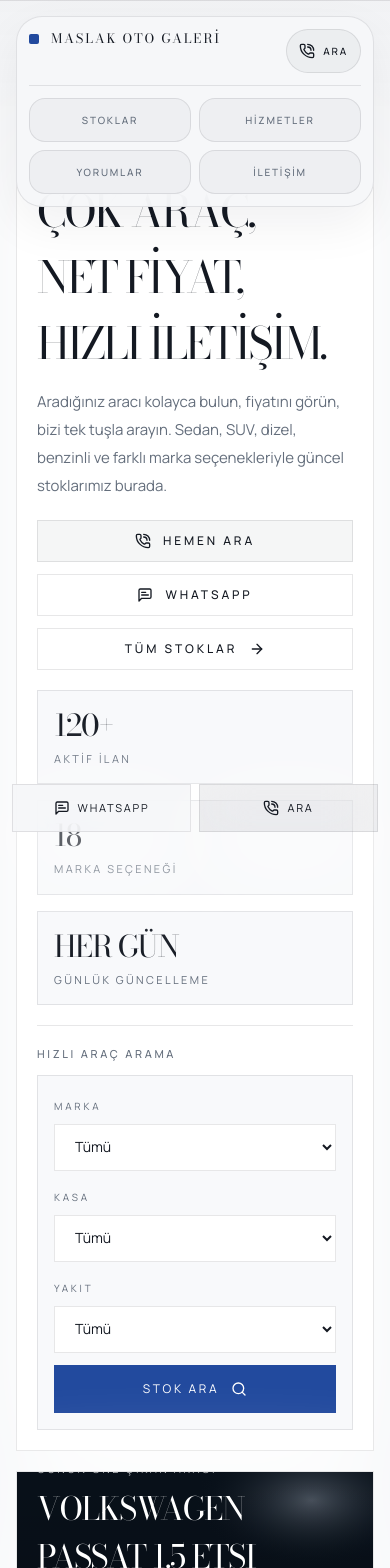
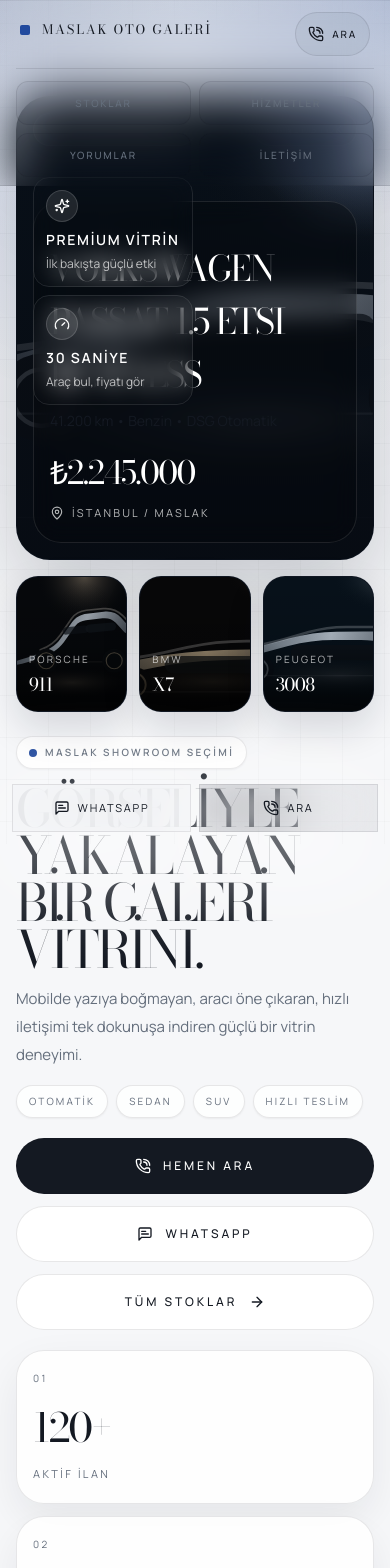
Before and after one commit to alitoprak28/Galeriprojem, a Next.js app: page / in a window 390 px wide. Shown: the top 1568 px of the page. Built offline with nearby package versions, Linux system fonts and the light colour scheme.

Commit message:
Refresh mobile hero experience

```diff
--- a/app/globals.css
+++ b/app/globals.css
@@ -29,7 +29,10 @@ html {
 body {
   min-height: 100vh;
   background-color: rgb(var(--background));
-  background-image: linear-gradient(180deg, rgb(var(--background)), rgb(var(--background)));
+  background-image:
+    radial-gradient(circle at top left, rgb(var(--accent) / 0.14), transparent 24rem),
+    radial-gradient(circle at top right, rgb(var(--foreground) / 0.05), transparent 28rem),
+    linear-gradient(180deg, rgb(var(--background)), rgb(var(--background)));
   color: rgb(var(--foreground));
   font-family: var(--font-sans), sans-serif;
 }
@@ -41,7 +44,12 @@ body::before {
   inset: 0;
   z-index: -1;
   opacity: 1;
-  background-image: linear-gradient(180deg, rgb(var(--foreground) / 0.02), transparent 14%);
+  background-image:
+    linear-gradient(180deg, rgb(var(--foreground) / 0.025), transparent 16%),
+    linear-gradient(90deg, rgb(var(--foreground) / 0.025) 1px, transparent 1px),
+    linear-gradient(rgb(var(--foreground) / 0.025) 1px, transparent 1px);
+  background-size: auto, 42px 42px, 42px 42px;
+  background-position: 0 0, center, center;
 }
 
 body::after {
@@ -50,7 +58,7 @@ body::after {
   position: fixed;
   inset: 0;
   z-index: -1;
-  background-image: none;
+  background-image: radial-gradient(circle at 50% 0%, rgb(var(--accent) / 0.08), transparent 34rem);
 }
 
 * {
--- a/components/layout/navbar.tsx
+++ b/components/layout/navbar.tsx
@@ -30,19 +30,19 @@ export function Navbar() {
       initial={{ y: -24, opacity: 0 }}
       animate={{ y: 0, opacity: 1 }}
       transition={{ duration: 0.7, ease: [0.22, 1, 0.36, 1] }}
-      className="fixed inset-x-0 top-0 z-50"
+      className="fixed inset-x-0 top-0 z-50 border-b border-foreground/10 bg-background/94 backdrop-blur-xl"
     >
-      <div className="page-shell pt-4 sm:pt-6">
+      <div className="page-shell">
         <div
           className={cn(
-            "rounded-[26px] border bg-background/95 px-3 py-3 backdrop-blur-xl transition-all duration-300 sm:px-5 sm:py-4 lg:px-6",
+            "px-0 py-2 transition-all duration-300 sm:px-0 sm:py-3",
             scrolled
-              ? "border-foreground/10 shadow-panel"
-              : "border-foreground/10 shadow-[0_18px_48px_rgba(15,23,42,0.06)]"
+              ? "shadow-[0_14px_30px_rgba(15,23,42,0.06)]"
+              : ""
           )}
         >
-          <div className="flex items-start justify-between gap-3">
-            <Link href="/" className="group inline-flex min-w-0 items-center gap-3">
+          <div className="flex items-start justify-between gap-3 px-1 py-1 sm:px-0">
+            <Link href="/" className="group inline-flex min-w-0 items-center gap-3 py-2">
               <span className="h-2.5 w-2.5 rounded-sm bg-accent" />
               <div className="min-w-0">
                 <p className="truncate font-display text-[13px] uppercase tracking-[0.14em] text-foreground sm:text-xl">
@@ -85,7 +85,7 @@ export function Navbar() {
             </div>
           </div>
 
-          <nav className="mt-3 grid grid-cols-2 gap-2 border-t border-foreground/10 pt-3 lg:hidden">
+          <nav className="mt-2 grid grid-cols-2 gap-2 border-t border-foreground/10 pt-3 lg:hidden">
             {links.map((link) => {
               const active = link.href === "/gallery" ? pathname === "/gallery" : false;
 
@@ -94,7 +94,7 @@ export function Navbar() {
                   key={link.href}
                   href={link.href}
                   className={cn(
-                    "inline-flex min-h-11 items-center justify-center rounded-2xl border border-foreground/10 bg-foreground/[0.03] px-4 py-3 text-[10px] font-medium uppercase tracking-[0.18em] text-muted transition hover:border-foreground/20 hover:text-foreground sm:text-[11px]",
+                    "inline-flex min-h-11 items-center justify-center rounded-xl border border-foreground/10 bg-foreground/[0.03] px-4 py-3 text-[10px] font-medium uppercase tracking-[0.18em] text-muted transition hover:border-foreground/20 hover:text-foreground sm:text-[11px]",
                     active && "border-accent/20 bg-accent text-white shadow-sm hover:text-white"
                   )}
                 >
--- a/components/sections/hero-search-panel.tsx
+++ b/components/sections/hero-search-panel.tsx
@@ -36,14 +36,14 @@ export function HeroSearchPanel() {
   return (
     <form
       onSubmit={handleSubmit}
-      className="grid gap-3 border border-foreground/10 bg-background/70 p-4 sm:grid-cols-[1fr_1fr_1fr_auto] sm:p-5"
+      className="grid gap-3 rounded-[26px] border border-foreground/10 bg-background/75 p-4 shadow-[0_16px_40px_rgba(15,23,42,0.06)] sm:grid-cols-[1fr_1fr_1fr_auto] sm:p-5"
     >
       <label className="space-y-2">
         <span className="text-[10px] uppercase tracking-[0.28em] text-muted">Marka</span>
         <select
           value={brand}
           onChange={(event) => setBrand(event.target.value)}
-          className="w-full border border-foreground/10 bg-panel px-4 py-3 text-sm text-foreground outline-none transition focus:border-accent"
+          className="w-full rounded-full border border-foreground/10 bg-panel px-4 py-3 text-sm text-foreground outline-none transition focus:border-accent"
         >
           {quickFinderOptions.brands.map((item) => (
             <option key={item} value={item}>
@@ -58,7 +58,7 @@ export function HeroSearchPanel() {
         <select
           value={bodyStyle}
           onChange={(event) => setBodyStyle(event.target.value)}
-          className="w-full border border-foreground/10 bg-panel px-4 py-3 text-sm text-foreground outline-none transition focus:border-accent"
+          className="w-full rounded-full border border-foreground/10 bg-panel px-4 py-3 text-sm text-foreground outline-none transition focus:border-accent"
         >
           {quickFinderOptions.bodyStyles.map((item) => (
             <option key={item} value={item}>
@@ -73,7 +73,7 @@ export function HeroSearchPanel() {
         <select
           value={fuel}
           onChange={(event) => setFuel(event.target.value)}
-          className="w-full border border-foreground/10 bg-panel px-4 py-3 text-sm text-foreground outline-none transition focus:border-accent"
+          className="w-full rounded-full border border-foreground/10 bg-panel px-4 py-3 text-sm text-foreground outline-none transition focus:border-accent"
         >
           {quickFinderOptions.fuels.map((item) => (
             <option key={item} value={item}>
@@ -85,7 +85,7 @@ export function HeroSearchPanel() {
 
       <button
         type="submit"
-        className="inline-flex min-h-12 items-center justify-center gap-3 border border-accent bg-accent px-5 py-3 text-xs uppercase tracking-[0.22em] text-white transition hover:opacity-90 sm:min-h-0 sm:tracking-[0.28em]"
+        className="inline-flex min-h-12 items-center justify-center gap-3 rounded-full border border-accent bg-accent px-5 py-3 text-xs uppercase tracking-[0.22em] text-white transition hover:opacity-90 sm:min-h-0 sm:tracking-[0.28em]"
       >
         Stok Ara
         <Search className="h-4 w-4" />
--- a/components/sections/hero-section.tsx
+++ b/components/sections/hero-section.tsx
@@ -1,69 +1,233 @@
 "use client";
 
 import Link from "next/link";
-import { ArrowRight, MapPin, MessageSquareText, PhoneCall } from "lucide-react";
+import {
+  ArrowRight,
+  Gauge,
+  MapPin,
+  MessageSquareText,
+  PhoneCall,
+  ShieldCheck,
+  Sparkles,
+  Star
+} from "lucide-react";
 import { motion } from "framer-motion";
 
 import { HeroSearchPanel } from "@/components/sections/hero-search-panel";
+import { ParallaxMedia } from "@/components/ui/parallax-media";
 import { blurDataURLBySlug, dealershipInfo, storyMetrics, vehicles } from "@/lib/gallery-data";
-import { ParallaxMedia } from "@/components/ui/parallax-media";
 
 const heroVehicle =
   vehicles.find((vehicle) => vehicle.slug === "volkswagen-passat-business-1-5-etsi") ?? vehicles[0];
 
+const previewVehicles = [
+  "porsche-911-turbo-s",
+  "bmw-x7-m60i-xdrive",
+  "peugeot-3008-allure"
+]
+  .map((slug) => vehicles.find((vehicle) => vehicle.slug === slug))
+  .filter((vehicle): vehicle is (typeof vehicles)[number] => Boolean(vehicle));
+
+const heroPills = ["Otomatik", "Sedan", "SUV", "Hızlı teslim"];
+
+const heroNotes = [
+  {
+    icon: Sparkles,
+    value: "Premium vitrin",
+    label: "İlk bakışta güçlü etki"
+  },
+  {
+    icon: Gauge,
+    value: "30 saniye",
+    label: "Araç bul, fiyatı gör"
+  },
+  {
+    icon: ShieldCheck,
+    value: "Net bilgi",
+    label: "Ekspertiz ve arama akışı hazır"
+  }
+];
+
 export function HeroSection() {
   return (
-    <section className="pt-28 sm:pt-32">
-      <div className="page-shell">
-        <div className="grid gap-5 lg:grid-cols-[1.1fr_0.9fr] lg:gap-6">
+    <section className="relative overflow-hidden pt-24 sm:pt-28 lg:pt-32">
+      <div
+        aria-hidden
+        className="absolute inset-x-0 top-0 -z-10 h-[32rem] bg-[radial-gradient(circle_at_top_right,rgba(34,74,158,0.22),transparent_34%),radial-gradient(circle_at_top_left,rgba(15,23,42,0.08),transparent_30%)]"
+      />
+
+      <div className="page-shell relative">
+        <div className="grid gap-6 lg:grid-cols-[0.95fr_1.05fr] lg:items-center lg:gap-8">
+          <motion.div
+            initial={{ opacity: 0, y: 18 }}
+            animate={{ opacity: 1, y: 0 }}
+            transition={{ duration: 0.7, delay: 0.04, ease: [0.22, 1, 0.36, 1] }}
+            className="order-1 space-y-4 lg:order-2"
+          >
+            <div className="relative min-h-[29rem] overflow-hidden rounded-[34px] border border-foreground/10 bg-[#09101a] shadow-[0_32px_90px_rgba(15,23,42,0.22)] sm:min-h-[36rem]">
+              <ParallaxMedia
+                src={heroVehicle.image}
+                alt={heroVehicle.title}
+                blurDataURL={blurDataURLBySlug[heroVehicle.slug]}
+                priority
+                offset={42}
+                sizes="(max-width: 1024px) 100vw, 52vw"
+                className="scale-[1.04]"
+              />
+              <div className="absolute inset-0 bg-[radial-gradient(circle_at_top_right,rgba(130,170,255,0.28),transparent_24%),linear-gradient(180deg,rgba(7,11,18,0.08),rgba(7,11,18,0.88))]" />
+
+              <div className="absolute inset-x-0 top-0 flex items-start justify-between gap-3 p-4 sm:p-6">
+                <div className="inline-flex items-center gap-2 rounded-full border border-white/15 bg-white/10 px-3 py-2 text-[10px] uppercase tracking-[0.22em] text-white/88 backdrop-blur-md">
+                  <Star className="h-3.5 w-3.5" />
+                  Bugünün vitrini
+                </div>
+                <div className="rounded-full border border-white/15 bg-black/20 px-3 py-2 text-[10px] uppercase tracking-[0.22em] text-white/70 backdrop-blur-md">
+                  Canlı stok
+                </div>
+              </div>
+
+              <div className="absolute inset-x-0 bottom-0 p-4 sm:p-6">
+                <div className="rounded-[28px] border border-white/10 bg-black/20 p-4 backdrop-blur-md sm:p-5">
+                  <div className="flex flex-col gap-4 sm:flex-row sm:items-end sm:justify-between">
+                    <div className="space-y-2">
+                      <p className="text-[11px] uppercase tracking-[0.22em] text-white/68">
+                        {heroVehicle.eyebrow}
+                      </p>
+                      <h2 className="max-w-lg font-display text-[2.2rem] uppercase tracking-[-0.05em] text-white sm:text-[3.2rem]">
+                        {heroVehicle.title}
+                      </h2>
+                      <p className="max-w-md text-sm leading-6 text-white/78">
+                        {heroVehicle.mileage} • {heroVehicle.fuel} • {heroVehicle.transmission}
+                      </p>
+                    </div>
+
+                    <div className="space-y-2 text-left sm:text-right">
+                      <p className="font-display text-[2rem] uppercase tracking-[-0.05em] text-white sm:text-[2.6rem]">
+                        {heroVehicle.price}
+                      </p>
+                      <div className="inline-flex items-center gap-2 text-[11px] uppercase tracking-[0.2em] text-white/70">
+                        <MapPin className="h-3.5 w-3.5" />
+                        {heroVehicle.location}
+                      </div>
+                    </div>
+                  </div>
+                </div>
+              </div>
+
+              <div className="absolute left-4 top-20 grid gap-2 sm:left-6 sm:top-24">
+                {heroNotes.slice(0, 2).map((item) => {
+                  const Icon = item.icon;
+
+                  return (
+                    <div
+                      key={item.value}
+                      className="max-w-[12rem] rounded-2xl border border-white/10 bg-black/24 px-3 py-3 text-white backdrop-blur-md"
+                    >
+                      <div className="mb-2 inline-flex h-8 w-8 items-center justify-center rounded-full border border-white/15 bg-white/10">
+                        <Icon className="h-4 w-4" />
+                      </div>
+                      <p className="text-sm font-semibold uppercase tracking-[0.12em]">{item.value}</p>
+                      <p className="mt-1 text-xs leading-5 text-white/70">{item.label}</p>
+                    </div>
+                  );
+                })}
+              </div>
+            </div>
+
+            <div className="grid grid-cols-3 gap-3">
+              {previewVehicles.map((vehicle) => (
+                <Link
+                  key={vehicle.slug}
+                  href={`/gallery/${vehicle.slug}`}
+                  className="group relative min-h-[8.5rem] overflow-hidden rounded-[22px] border border-foreground/10 bg-[#101722] shadow-[0_16px_38px_rgba(15,23,42,0.14)]"
+                >
+                  <ParallaxMedia
+                    src={vehicle.image}
+                    alt={vehicle.title}
+                    blurDataURL={blurDataURLBySlug[vehicle.slug]}
+                    offset={22}
+                    sizes="(max-width: 1024px) 33vw, 18vw"
+                  />
+                  <div className="absolute inset-0 bg-gradient-to-t from-black/75 via-black/10 to-transparent transition group-hover:from-black/80" />
+                  <div className="absolute inset-x-0 bottom-0 p-3">
+                    <p className="text-[10px] uppercase tracking-[0.22em] text-white/70">{vehicle.brand}</p>
+                    <p className="mt-1 font-display text-lg uppercase tracking-[-0.04em] text-white">
+                      {vehicle.series}
+                    </p>
+                  </div>
+                </Link>
+              ))}
+            </div>
+          </motion.div>
+
           <motion.div
             initial={{ opacity: 0, y: 18 }}
             animate={{ opacity: 1, y: 0 }}
             transition={{ duration: 0.6, ease: [0.22, 1, 0.36, 1] }}
-            className="space-y-5 border border-foreground/10 bg-panel p-5 shadow-panel sm:space-y-6 sm:p-8"
+            className="order-2 space-y-5 lg:order-1"
           >
-            <div className="space-y-3">
-              <span className="eyebrow">İstanbul Maslak ikinci el araç stoğu</span>
-              <h1 className="text-balance font-display text-[2.75rem] uppercase tracking-[-0.05em] text-foreground sm:text-6xl lg:text-7xl">
-                Çok araç, net fiyat, hızlı iletişim.
-              </h1>
-              <p className="max-w-3xl text-[15px] leading-7 text-muted sm:text-lg sm:leading-8">
-                Aradığınız aracı kolayca bulun, fiyatını görün, bizi tek tuşla arayın. Sedan,
-                SUV, dizel, benzinli ve farklı marka seçenekleriyle güncel stoklarımız burada.
-              </p>
+            <div className="space-y-4">
+              <span className="inline-flex items-center gap-2 rounded-full border border-foreground/10 bg-panel/85 px-3 py-2 text-[10px] font-semibold uppercase tracking-[0.24em] text-muted shadow-sm">
+                <span className="h-2 w-2 rounded-full bg-accent" />
+                Maslak showroom seçimi
+              </span>
+
+              <div className="space-y-3">
+                <h1 className="max-w-2xl text-balance font-display text-[3.2rem] uppercase leading-[0.92] tracking-[-0.06em] text-foreground sm:text-[4.8rem] lg:text-[5.6rem]">
+                  Görseliyle yakalayan bir galeri vitrini.
+                </h1>
+                <p className="max-w-xl text-[15px] leading-7 text-muted sm:text-lg sm:leading-8">
+                  Mobilde yazıya boğmayan, aracı öne çıkaran, hızlı iletişimi tek dokunuşa indiren
+                  güçlü bir vitrin deneyimi.
+                </p>
+              </div>
+
+              <div className="flex flex-wrap gap-2">
+                {heroPills.map((item) => (
+                  <span
+                    key={item}
+                    className="rounded-full border border-foreground/10 bg-panel/80 px-3 py-2 text-[10px] uppercase tracking-[0.22em] text-muted shadow-sm sm:text-[11px]"
+                  >
+                    {item}
+                  </span>
+                ))}
+              </div>
             </div>
 
-            <div className="grid gap-3 sm:flex sm:flex-wrap">
+            <div className="grid gap-3 sm:grid-cols-3">
               <a
                 href={`tel:${dealershipInfo.phoneRaw}`}
-                className="inline-flex items-center justify-center gap-3 border border-foreground/10 bg-foreground/[0.04] px-5 py-3 text-xs font-medium uppercase tracking-[0.24em] text-foreground transition hover:border-foreground/20 hover:bg-foreground/[0.08]"
+                className="inline-flex min-h-14 items-center justify-center gap-3 rounded-full border border-foreground/10 bg-foreground px-5 py-3 text-xs font-medium uppercase tracking-[0.24em] text-white transition hover:opacity-92"
               >
                 <PhoneCall className="h-4 w-4" />
                 Hemen Ara
               </a>
               <a
                 href={dealershipInfo.whatsapp}
-                className="inline-flex items-center justify-center gap-3 border border-foreground/10 px-5 py-3 text-xs font-medium uppercase tracking-[0.24em] text-foreground transition hover:border-foreground/20 hover:bg-foreground/[0.05]"
+                className="inline-flex min-h-14 items-center justify-center gap-3 rounded-full border border-foreground/10 bg-panel px-5 py-3 text-xs font-medium uppercase tracking-[0.24em] text-foreground transition hover:border-foreground/20 hover:bg-foreground/[0.05]"
               >
                 <MessageSquareText className="h-4 w-4" />
                 WhatsApp
               </a>
               <Link
                 href="/gallery"
-                className="inline-flex items-center justify-center gap-3 border border-foreground/10 px-5 py-3 text-xs font-medium uppercase tracking-[0.24em] text-foreground transition hover:border-foreground/20 hover:bg-foreground/[0.05]"
+                className="inline-flex min-h-14 items-center justify-center gap-3 rounded-full border border-foreground/10 bg-panel px-5 py-3 text-xs font-medium uppercase tracking-[0.24em] text-foreground transition hover:border-foreground/20 hover:bg-foreground/[0.05]"
               >
                 Tüm Stoklar
                 <ArrowRight className="h-4 w-4" />
               </Link>
             </div>
 
-            <div className="grid gap-4 md:grid-cols-3">
-              {storyMetrics.map((item) => (
+            <div className="grid gap-3 sm:grid-cols-3">
+              {storyMetrics.map((item, index) => (
                 <div
                   key={item.label}
-                  className="border border-foreground/10 bg-background/70 px-4 py-4"
+                  className="rounded-[28px] border border-foreground/10 bg-panel/85 px-4 py-5 shadow-[0_16px_42px_rgba(15,23,42,0.07)]"
                 >
-                  <p className="font-display text-3xl uppercase tracking-[-0.04em] text-foreground">
+                  <p className="text-[10px] uppercase tracking-[0.24em] text-muted">
+                    0{index + 1}
+                  </p>
+                  <p className="mt-3 font-display text-[2.5rem] uppercase tracking-[-0.05em] text-foreground">
                     {item.value}
                   </p>
                   <p className="mt-2 text-[11px] uppercase tracking-[0.22em] text-muted">
@@ -73,77 +237,20 @@ export function HeroSection() {
               ))}
             </div>
 
-            <div className="space-y-3 border-t border-foreground/10 pt-5">
-              <p className="text-[11px] font-medium uppercase tracking-[0.24em] text-muted">
-                Hızlı araç arama
-              </p>
-              <HeroSearchPanel />
-            </div>
-          </motion.div>
-
-          <motion.div
-            initial={{ opacity: 0, y: 18 }}
-            animate={{ opacity: 1, y: 0 }}
-            transition={{ duration: 0.7, delay: 0.06, ease: [0.22, 1, 0.36, 1] }}
-            className="grid gap-6"
-          >
-            <div className="relative min-h-[18rem] overflow-hidden border border-foreground/10 bg-panel shadow-panel sm:min-h-[24rem]">
-              <ParallaxMedia
-                src={heroVehicle.image}
-                alt={heroVehicle.title}
-                blurDataURL={blurDataURLBySlug[heroVehicle.slug]}
-                priority
-                offset={40}
-                sizes="(max-width: 1024px) 100vw, 40vw"
-              />
-              <div className="absolute inset-0 bg-gradient-to-t from-black/65 via-black/10 to-transparent" />
-              <div className="absolute inset-x-0 bottom-0 p-5 sm:p-6">
-                <div className="flex flex-col gap-4 sm:flex-row sm:items-end sm:justify-between">
-                  <div>
-                    <p className="text-[11px] uppercase tracking-[0.22em] text-white/70">
-                      Günün öne çıkan aracı
-                    </p>
-                    <h2 className="mt-2 font-display text-[2rem] uppercase tracking-[-0.04em] text-white sm:text-3xl">
-                      {heroVehicle.title}
-                    </h2>
-                    <p className="mt-2 max-w-md text-sm leading-6 text-white/80">
-                      {heroVehicle.mileage} • {heroVehicle.fuel} • {heroVehicle.transmission}
-                    </p>
-                  </div>
-                  <div className="text-left sm:text-right">
-                    <p className="font-display text-3xl uppercase tracking-[-0.04em] text-white">
-                      {heroVehicle.price}
-                    </p>
-                    <p className="mt-2 text-[11px] uppercase tracking-[0.22em] text-white/70">
-                      {heroVehicle.location}
-                    </p>
-                  </div>
+            <div className="rounded-[30px] border border-foreground/10 bg-panel/90 p-4 shadow-[0_18px_48px_rgba(15,23,42,0.08)] sm:p-5">
+              <div className="mb-4 flex items-center justify-between gap-3">
+                <div>
+                  <p className="text-[11px] uppercase tracking-[0.24em] text-muted">Hızlı araç arama</p>
+                  <p className="mt-2 text-sm leading-6 text-muted">
+                    Marka, kasa ve yakıt seç. Galerideki araçları anında filtrele.
+                  </p>
                 </div>
-              </div>
-            </div>
-
-            <div className="grid gap-4 sm:grid-cols-2">
-              <div className="border border-foreground/10 bg-panel p-5 shadow-panel">
-                <p className="text-[11px] font-medium uppercase tracking-[0.24em] text-muted">
-                  Showroom Adresi
-                </p>
-                <p className="mt-3 text-base leading-7 text-foreground">{dealershipInfo.address}</p>
-                <div className="mt-4 inline-flex items-center gap-2 text-sm text-muted">
-                  <MapPin className="h-4 w-4" />
-                  Yerinde araç gösterimi
+                <div className="hidden rounded-full border border-foreground/10 bg-foreground/[0.03] px-3 py-2 text-[10px] uppercase tracking-[0.22em] text-muted sm:block">
+                  Bugün güncel
                 </div>
               </div>
 
-              <div className="border border-foreground/10 bg-panel p-5 shadow-panel">
-                <p className="text-[11px] font-medium uppercase tracking-[0.24em] text-muted">
-                  Çalışma Düzeni
-                </p>
-                <p className="mt-3 text-base leading-7 text-foreground">{dealershipInfo.hours}</p>
-                <p className="mt-4 text-sm leading-7 text-muted">
-                  Gelmeden önce arayın, ilgilendiğiniz aracı hazırlayalım. Takas ve noter sürecini
-                  de aynı görüşmede konuşalım.
-                </p>
-              </div>
+              <HeroSearchPanel />
             </div>
           </motion.div>
         </div>
```
